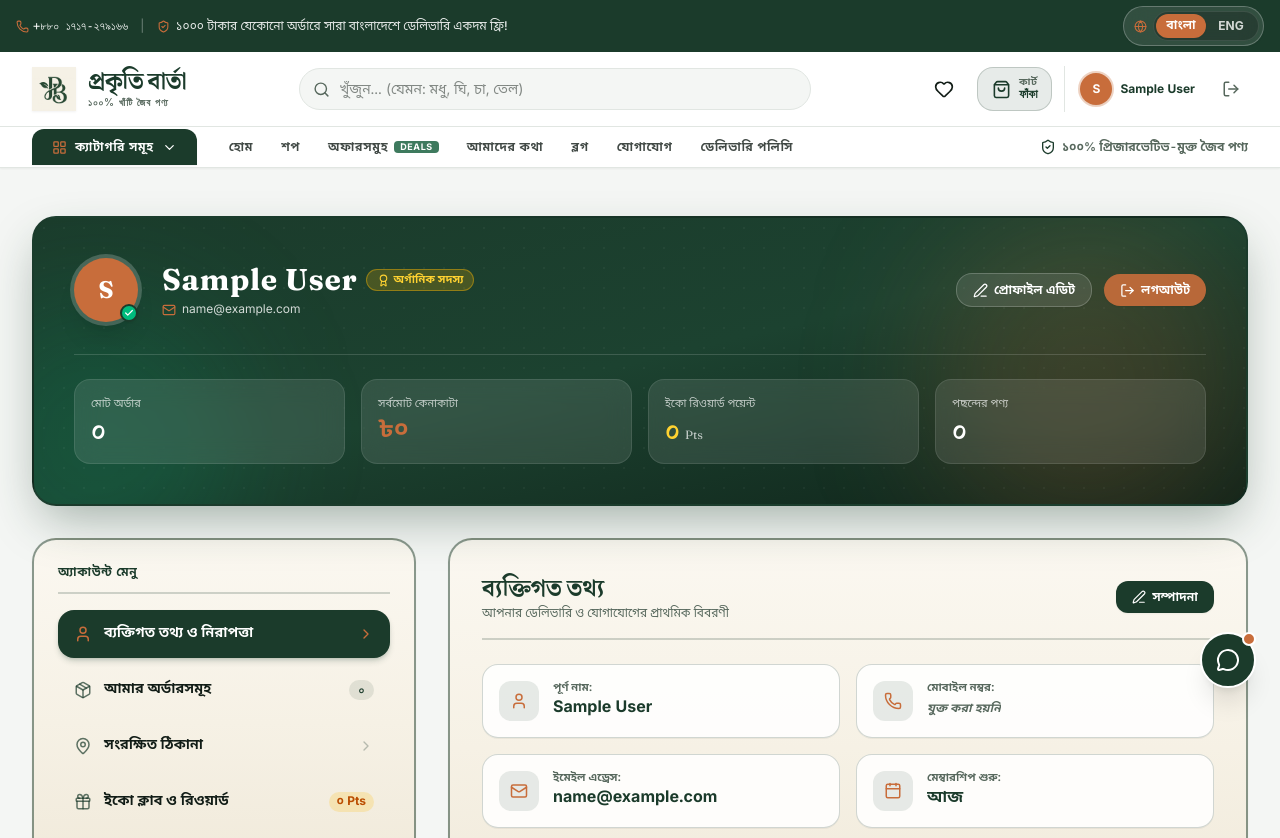
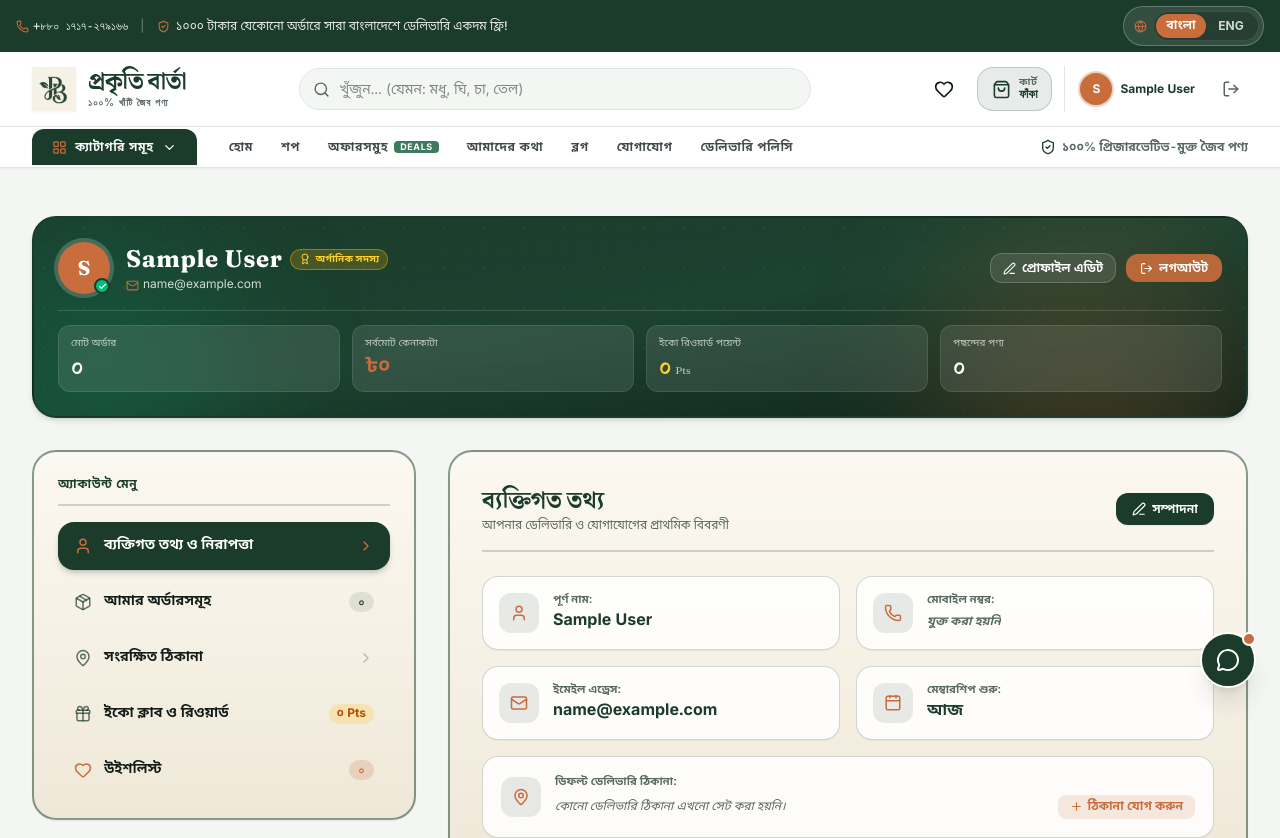
Before and after one commit to tridib371/prokriti-barta, a React (Vite) app: page /profile in a window 1280 px wide. Shown: the top 838 px of the page. Built offline with nearby package versions, Linux system fonts and the light colour scheme; sample sign-in values are in the browser's storage.

Commit message:
style(profile): make hero header banner shorter and more compact in Y-axis

```diff
--- a/src/pages/OrderHistory.jsx
+++ b/src/pages/OrderHistory.jsx
@@ -87,22 +87,22 @@ export default function OrderHistory() {
           </Link>
         </div>
 
-        {/* 1. Gorgeous Brand Hero Header Banner */}
-        <div className="relative rounded-3xl overflow-hidden bg-gradient-to-br from-primary via-[#1c4230] to-[#0f2319] text-white p-6 sm:p-10 shadow-[0_20px_50px_-10px_rgba(27,59,43,0.4)] border-2 border-primary/30">
+        {/* 1. Gorgeous Brand Hero Header Banner (Compact in Y-Axis) */}
+        <div className="relative rounded-3xl overflow-hidden bg-gradient-to-br from-primary via-[#1c4230] to-[#0f2319] text-white p-4 sm:p-6 shadow-md border-2 border-primary/30">
           <div className="absolute top-0 right-0 w-80 h-80 bg-accent/20 rounded-full blur-3xl pointer-events-none" />
           <div className="absolute -bottom-20 -left-20 w-72 h-72 bg-emerald-500/15 rounded-full blur-3xl pointer-events-none" />
           <div className="absolute inset-0 bg-[radial-gradient(#ffffff0a_1px,transparent_1px)] [background-size:20px_20px] pointer-events-none" />
 
-          <div className="relative z-10 flex flex-col md:flex-row md:items-center justify-between gap-6">
-            <div className="space-y-2">
-              <div className="inline-flex items-center gap-2 px-3 py-1 rounded-full bg-white/10 backdrop-blur-md border border-white/20 text-xs font-bold text-amber-300 font-bn-sans">
-                <ReceiptText size={14} />
+          <div className="relative z-10 flex flex-col md:flex-row md:items-center justify-between gap-4">
+            <div className="space-y-1">
+              <div className="inline-flex items-center gap-1.5 px-2.5 py-0.5 rounded-full bg-white/10 backdrop-blur-md border border-white/20 text-[10px] font-bold text-amber-300 font-bn-sans">
+                <ReceiptText size={12} />
                 <span>{lang === 'bn' ? 'অর্ডার ট্র্যাকিং ও ইতিহাস' : 'Order History & Real-Time Tracking'}</span>
               </div>
-              <h1 className="font-display font-bold text-2xl sm:text-4xl text-white">
+              <h1 className="font-display font-bold text-lg sm:text-2xl text-white">
                 {t('orders.title')}
               </h1>
-              <p className="text-xs sm:text-sm text-white/80 font-bn-sans max-w-xl">
+              <p className="text-xs text-white/80 font-bn-sans max-w-xl">
                 {lang === 'bn'
                   ? 'আপনার সম্পন্ন ও প্রক্রিয়াধীন সকল অর্গানিক অর্ডারের বিস্তারিত তথ্য এবং ডেলিভারি স্ট্যাটাস।'
                   : 'Track your organic purchases, live delivery updates, and view invoices seamlessly.'}
@@ -110,20 +110,20 @@ export default function OrderHistory() {
             </div>
 
             {/* Quick Metrics Strip */}
-            <div className="grid grid-cols-3 gap-3 shrink-0">
-              <div className="bg-white/10 backdrop-blur-md border border-white/15 p-3 sm:p-4 rounded-2xl text-center min-w-[90px] sm:min-w-[110px]">
+            <div className="grid grid-cols-3 gap-2.5 shrink-0">
+              <div className="bg-white/10 backdrop-blur-md border border-white/15 px-3 py-2 rounded-xl text-center min-w-[85px] sm:min-w-[100px]">
                 <span className="text-[10px] text-white/70 block uppercase font-bold">{lang === 'bn' ? 'মোট অর্ডার' : 'Total Orders'}</span>
-                <span className="font-display font-bold text-lg sm:text-2xl text-white mt-0.5 block">{n(orders.length)}</span>
+                <span className="font-display font-bold text-base sm:text-xl text-white mt-0.5 block">{n(orders.length)}</span>
               </div>
 
-              <div className="bg-white/10 backdrop-blur-md border border-white/15 p-3 sm:p-4 rounded-2xl text-center min-w-[90px] sm:min-w-[110px]">
+              <div className="bg-white/10 backdrop-blur-md border border-white/15 px-3 py-2 rounded-xl text-center min-w-[85px] sm:min-w-[100px]">
                 <span className="text-[10px] text-white/70 block uppercase font-bold">{lang === 'bn' ? 'প্রক্রিয়াধীন' : 'Processing'}</span>
-                <span className="font-display font-bold text-lg sm:text-2xl text-amber-300 mt-0.5 block">{n(processingCount)}</span>
+                <span className="font-display font-bold text-base sm:text-xl text-amber-300 mt-0.5 block">{n(processingCount)}</span>
               </div>
 
-              <div className="bg-white/10 backdrop-blur-md border border-white/15 p-3 sm:p-4 rounded-2xl text-center min-w-[90px] sm:min-w-[110px]">
+              <div className="bg-white/10 backdrop-blur-md border border-white/15 px-3 py-2 rounded-xl text-center min-w-[85px] sm:min-w-[100px]">
                 <span className="text-[10px] text-white/70 block uppercase font-bold">{lang === 'bn' ? 'ডেলিভারি সম্পন্ন' : 'Delivered'}</span>
-                <span className="font-display font-bold text-lg sm:text-2xl text-emerald-400 mt-0.5 block">{n(deliveredCount)}</span>
+                <span className="font-display font-bold text-base sm:text-xl text-emerald-400 mt-0.5 block">{n(deliveredCount)}</span>
               </div>
             </div>
           </div>
--- a/src/pages/Profile.jsx
+++ b/src/pages/Profile.jsx
@@ -152,44 +152,44 @@ export default function Profile() {
 
       <div className="max-w-7xl mx-auto px-4 sm:px-6 lg:px-8 space-y-8">
 
-        {/* 1. Gorgeous Brand Hero Header Banner */}
-        <div className="relative rounded-3xl overflow-hidden bg-gradient-to-br from-primary via-[#1c4230] to-[#0f2319] text-white p-6 sm:p-10 shadow-[0_20px_50px_-10px_rgba(27,59,43,0.4)] border-2 border-primary/30">
+        {/* 1. Gorgeous Brand Hero Header Banner (Compact in Y-Axis) */}
+        <div className="relative rounded-3xl overflow-hidden bg-gradient-to-br from-primary via-[#1c4230] to-[#0f2319] text-white p-4 sm:p-6 shadow-md border-2 border-primary/30">
           <div className="absolute top-0 right-0 w-80 h-80 bg-accent/20 rounded-full blur-3xl pointer-events-none" />
           <div className="absolute -bottom-20 -left-20 w-72 h-72 bg-emerald-500/15 rounded-full blur-3xl pointer-events-none" />
           <div className="absolute inset-0 bg-[radial-gradient(#ffffff0a_1px,transparent_1px)] [background-size:20px_20px] pointer-events-none" />
 
-          <div className="relative z-10 flex flex-col md:flex-row md:items-center justify-between gap-6">
+          <div className="relative z-10 flex flex-col md:flex-row md:items-center justify-between gap-4">
             {/* User Identity Column */}
-            <div className="flex items-center gap-4 sm:gap-6">
+            <div className="flex items-center gap-3.5 sm:gap-4">
               <div className="relative shrink-0">
-                <div className="w-14 h-14 sm:w-16 sm:h-16 rounded-full bg-accent text-white font-display font-bold text-xl sm:text-2xl flex items-center justify-center ring-4 ring-white/20 shadow-xl">
+                <div className="w-12 h-12 sm:w-13 sm:h-13 rounded-full bg-accent text-white font-display font-bold text-lg sm:text-xl flex items-center justify-center ring-4 ring-white/20 shadow-md">
                   {userInitial}
                 </div>
-                <div className="absolute bottom-0 right-0 w-4.5 h-4.5 rounded-full bg-emerald-500 border-2 border-primary shadow-xs flex items-center justify-center">
-                  <Check size={10} className="text-white stroke-[3]" />
+                <div className="absolute bottom-0 right-0 w-4 h-4 rounded-full bg-emerald-500 border-2 border-primary shadow-xs flex items-center justify-center">
+                  <Check size={9} className="text-white stroke-[3]" />
                 </div>
               </div>
 
               {/* Text Info */}
-              <div className="space-y-1">
+              <div className="space-y-0.5">
                 <div className="flex flex-wrap items-center gap-2">
-                  <h1 className="font-display font-bold text-xl sm:text-3xl text-white tracking-wide">
+                  <h1 className="font-display font-bold text-lg sm:text-2xl text-white tracking-wide">
                     {displayName}
                   </h1>
-                  <span className="inline-flex items-center gap-1 text-[11px] font-bold text-amber-300 bg-amber-400/20 border border-amber-400/40 px-2.5 py-0.5 rounded-full shadow-2xs font-bn-sans">
-                    <Award size={13} className="text-amber-300" />
+                  <span className="inline-flex items-center gap-1 text-[10px] font-bold text-amber-300 bg-amber-400/20 border border-amber-400/40 px-2 py-0.5 rounded-full shadow-2xs font-bn-sans">
+                    <Award size={12} className="text-amber-300" />
                     <span>{lang === 'bn' ? 'অর্গানিক সদস্য' : 'Organic Member'}</span>
                   </span>
                 </div>
 
-                <div className="flex flex-wrap items-center gap-x-4 gap-y-1 text-xs text-white/80 font-bn-sans">
-                  <span className="flex items-center gap-1.5">
-                    <Mail size={14} className="text-accent" />
+                <div className="flex flex-wrap items-center gap-x-3.5 gap-y-0.5 text-xs text-white/80 font-bn-sans">
+                  <span className="flex items-center gap-1">
+                    <Mail size={13} className="text-accent" />
                     {user?.email || 'user@gmail.com'}
                   </span>
                   {(user?.phone || formData.phone) && (
-                    <span className="flex items-center gap-1.5">
-                      <Phone size={14} className="text-accent" />
+                    <span className="flex items-center gap-1">
+                      <Phone size={13} className="text-accent" />
                       {n(user?.phone || formData.phone)}
                     </span>
                   )}
@@ -198,55 +198,55 @@ export default function Profile() {
             </div>
 
             {/* Quick Action Header Buttons */}
-            <div className="flex items-center gap-3 self-start md:self-auto shrink-0">
+            <div className="flex items-center gap-2.5 self-start md:self-auto shrink-0">
               <button
                 onClick={() => {
                   setIsEditing(true);
                   setActiveTab('overview');
                 }}
-                className="px-4 py-2 bg-white/10 hover:bg-white/20 border border-white/20 text-white text-xs font-bold rounded-2xl transition-all flex items-center gap-1.5 shadow-xs cursor-pointer active:scale-95"
+                className="px-3 py-1.5 bg-white/10 hover:bg-white/20 border border-white/20 text-white text-xs font-bold rounded-xl transition-all flex items-center gap-1.5 shadow-xs cursor-pointer active:scale-95"
               >
-                <Edit3 size={15} />
+                <Edit3 size={13} />
                 <span>{lang === 'bn' ? 'প্রোফাইল এডিট' : 'Edit Profile'}</span>
               </button>
 
               <button
                 onClick={handleLogout}
-                className="p-2 sm:px-4 sm:py-2 bg-accent/90 hover:bg-accent text-white text-xs font-bold rounded-2xl transition-all flex items-center gap-1.5 shadow-xs cursor-pointer active:scale-95"
+                className="p-1.5 sm:px-3.5 sm:py-1.5 bg-accent/90 hover:bg-accent text-white text-xs font-bold rounded-xl transition-all flex items-center gap-1.5 shadow-xs cursor-pointer active:scale-95"
                 title={t('nav.logout')}
               >
-                <LogOut size={15} />
+                <LogOut size={13} />
                 <span className="hidden sm:inline">{t('nav.logout')}</span>
               </button>
             </div>
           </div>
 
-          {/* Metric Stats Banner Strip */}
-          <div className="mt-8 pt-6 border-t border-white/15 grid grid-cols-2 sm:grid-cols-4 gap-4 relative z-10">
-            <div className="bg-white/10 backdrop-blur-md border border-white/10 p-3.5 sm:p-4 rounded-2xl">
-              <span className="text-[11px] text-white/70 block font-bn-sans">{lang === 'bn' ? 'মোট অর্ডার' : 'Total Orders'}</span>
-              <p className="font-display font-bold text-lg sm:text-2xl text-white mt-0.5">
+          {/* Metric Stats Banner Strip (Compact Height) */}
+          <div className="mt-4 pt-3.5 border-t border-white/15 grid grid-cols-2 sm:grid-cols-4 gap-2.5 sm:gap-3 relative z-10">
+            <div className="bg-white/10 backdrop-blur-md border border-white/10 px-3 py-2 sm:py-2.5 rounded-xl">
+              <span className="text-[10px] text-white/70 block font-bn-sans">{lang === 'bn' ? 'মোট অর্ডার' : 'Total Orders'}</span>
+              <p className="font-display font-bold text-base sm:text-xl text-white mt-0.5">
                 {n(orders.length)}
               </p>
             </div>
 
-            <div className="bg-white/10 backdrop-blur-md border border-white/10 p-3.5 sm:p-4 rounded-2xl">
-              <span className="text-[11px] text-white/70 block font-bn-sans">{lang === 'bn' ? 'সর্বমোট কেনাকাটা' : 'Total Spend'}</span>
-              <p className="font-bn-sans font-bold text-lg sm:text-2xl text-accent mt-0.5">
+            <div className="bg-white/10 backdrop-blur-md border border-white/10 px-3 py-2 sm:py-2.5 rounded-xl">
+              <span className="text-[10px] text-white/70 block font-bn-sans">{lang === 'bn' ? 'সর্বমোট কেনাকাটা' : 'Total Spend'}</span>
+              <p className="font-bn-sans font-bold text-base sm:text-xl text-accent mt-0.5">
                 ৳{n(totalSpent)}
               </p>
             </div>
 
-            <div className="bg-white/10 backdrop-blur-md border border-white/10 p-3.5 sm:p-4 rounded-2xl">
-              <span className="text-[11px] text-white/70 block font-bn-sans">{lang === 'bn' ? 'ইকো রিওয়ার্ড পয়েন্ট' : 'Eco Reward Points'}</span>
-              <p className="font-display font-bold text-lg sm:text-2xl text-amber-300 mt-0.5">
-                {n(ecoPoints)} <span className="text-xs font-normal text-white/70">Pts</span>
+            <div className="bg-white/10 backdrop-blur-md border border-white/10 px-3 py-2 sm:py-2.5 rounded-xl">
+              <span className="text-[10px] text-white/70 block font-bn-sans">{lang === 'bn' ? 'ইকো রিওয়ার্ড পয়েন্ট' : 'Eco Reward Points'}</span>
+              <p className="font-display font-bold text-base sm:text-xl text-amber-300 mt-0.5">
+                {n(ecoPoints)} <span className="text-[10px] font-normal text-white/70">Pts</span>
               </p>
             </div>
 
-            <div className="bg-white/10 backdrop-blur-md border border-white/10 p-3.5 sm:p-4 rounded-2xl">
-              <span className="text-[11px] text-white/70 block font-bn-sans">{lang === 'bn' ? 'পছন্দের পণ্য' : 'Wishlist Items'}</span>
-              <p className="font-display font-bold text-lg sm:text-2xl text-white mt-0.5">
+            <div className="bg-white/10 backdrop-blur-md border border-white/10 px-3 py-2 sm:py-2.5 rounded-xl">
+              <span className="text-[10px] text-white/70 block font-bn-sans">{lang === 'bn' ? 'পছন্দের পণ্য' : 'Wishlist Items'}</span>
+              <p className="font-display font-bold text-base sm:text-xl text-white mt-0.5">
                 {n(wishlist.length)}
               </p>
             </div>
```
